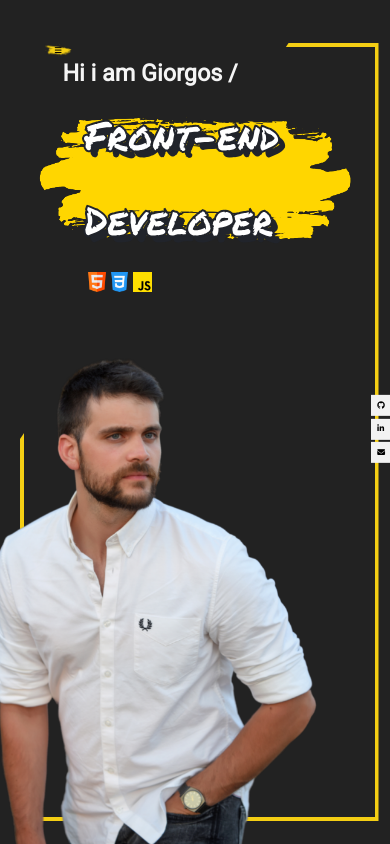
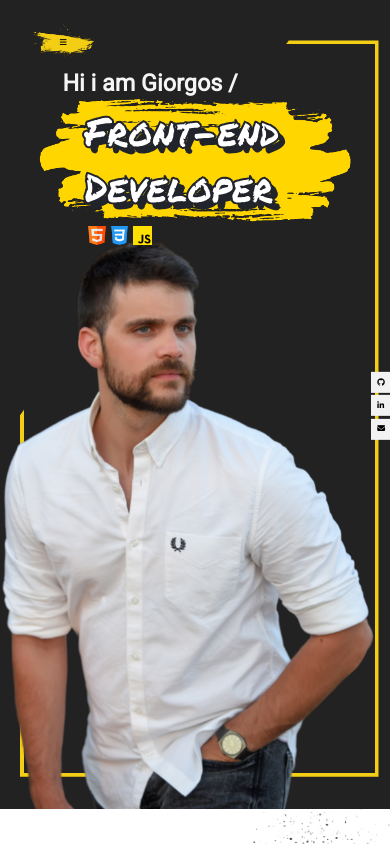
Before and after one commit to Giorgos-K-89/Portfolio-page, a plain HTML site: page index.html in a window 390 px wide. Shown: the top 844 px of the page. Drawn offline with nearby package versions, Linux system fonts and the light colour scheme.

Commit message:
Update styles.css

```diff
--- a/styles.css
+++ b/styles.css
@@ -127,13 +127,14 @@ nav a.selected {
   .div-menu {
     display: block;
     position: absolute;
-    top: 5vh;
-    left: 2.5vw;
+    top: 2.9vh;
+    left: 1.2vw;
   }
   a.menu {
     display: block;
     width: 100%;
     height: auto;
+    padding: 15px;
   }
 }
 @media screen and (max-width: 900px) {
@@ -184,16 +185,6 @@ nav a.selected {
 }
 /* --------responsice navbar----- */
 
-#welcome-page h1 {
-  font-size: 6rem;
-  color: white;
-  font-family: "Permanent Marker", cursive;
-  padding: 40px 60px;
-  line-height: 100px;
-  text-stroke: 3px rgb(33, 36, 43);
-  -webkit-text-stroke: 2px rgb(33, 36, 43);
-  text-shadow: 6px 6px 0 rgb(33, 36, 43);
-}
 h2 {
   font-size: 5rem;
   color: rgb(245, 245, 245);
@@ -231,14 +222,13 @@ h2 {
 #welcome-flex {
   display: flex;
   width: 100%;
-  min-height: 100vh;
+  height: 100vh;
   align-items: center;
   justify-content: center;
   position: relative;
 }
 
 #welcome-header {
-  /* height: auto; */
   width: 50%;
   display: flex;
   flex-direction: column;
@@ -257,10 +247,9 @@ h2 {
   }
 }
 #welcome-page h1 {
-  font-size: 5.2vw;
+  font-size: 5vw;
   color: white;
   font-family: "Permanent Marker", cursive;
-  /* margin: 1.5vw 16.5vw; */
   padding: 2vw 11.5vw;
   line-height: 4.5vw;
   text-stroke: 3px rgb(33, 36, 43);
@@ -356,6 +345,7 @@ h2 {
     height: auto;
   }
   #welcome-flex {
+    height: auto;
     flex-wrap: wrap;
   }
   #welcome-header {
@@ -387,7 +377,7 @@ h2 {
     right: 0;
   }
   #avatar img {
-    width: 70%;
+    width: 80%;
   }
   #social {
     right: -15vw;
@@ -398,12 +388,39 @@ h2 {
 }
 @media screen and (max-width: 700px) {
   #avatar {
-    right: -20vw;
+    right: -10vw;
   }
 }
+
+@media screen and (max-width: 600px) {
+  #welcome-header h1 {
+    line-height: normal;
+  }
+}
+
 @media screen and (max-width: 425px) {
   #avatar {
     right: -30vw;
+  }
+  #welcome-header h2 {
+    margin-top: 10px;
+  }
+}
+
+@media screen and (max-width: 375px) {
+  #avatar img {
+    width: 80%;
+  }
+}
+@media screen and (max-width: 320px) {
+  #image-container {
+    height: 700px;
+  }
+  #avatar img {
+    width: 60%;
+  }
+  #avatar {
+    position: relative;
   }
 }
 #about {
```
